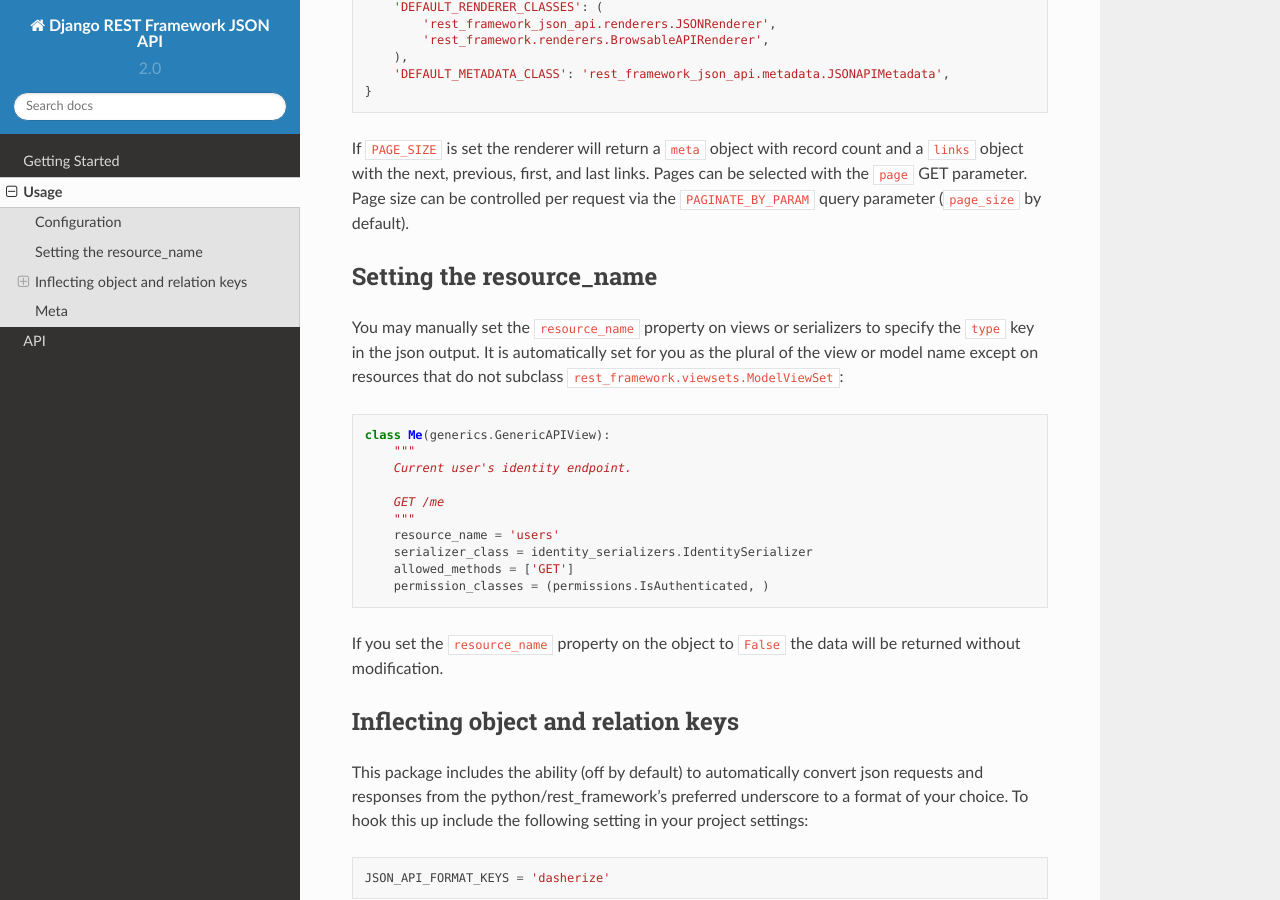
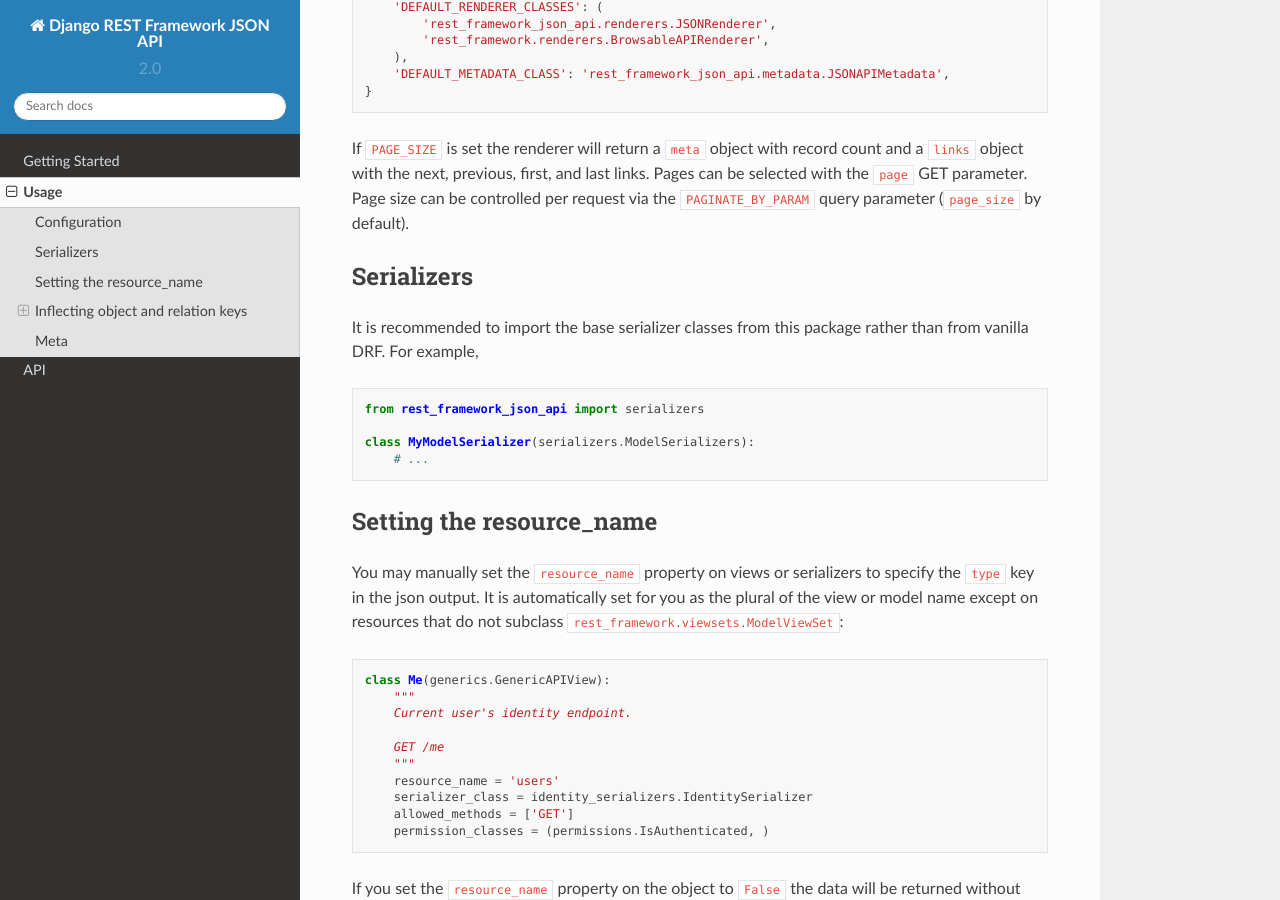
Before and after one commit to django-json-api/django-rest-framework-json-api, a Sphinx documentation site: the page built from docs/usage.md, in a window 1280 px wide and 900 px high, scrolled down 617 px. Built offline with Sphinx 7.4.7 and the Read the Docs theme 2.0.0, drawn with Linux system fonts in a browser that asks for light colours.

Commit message:
docs: note about importing serializers

````diff
--- a/docs/usage.md
+++ b/docs/usage.md
@@ -33,6 +33,18 @@
 record count and a `links` object with the next, previous, first, and last links.
 Pages can be selected with the `page` GET parameter. Page size can be controlled
 per request via the `PAGINATE_BY_PARAM` query parameter (`page_size` by default).
+
+### Serializers
+
+It is recommended to import the base serializer classes from this package
+rather than from vanilla DRF. For example,
+
+```python
+from rest_framework_json_api import serializers
+
+class MyModelSerializer(serializers.ModelSerializers):
+    # ...
+```
 
 ### Setting the resource_name
 
````
